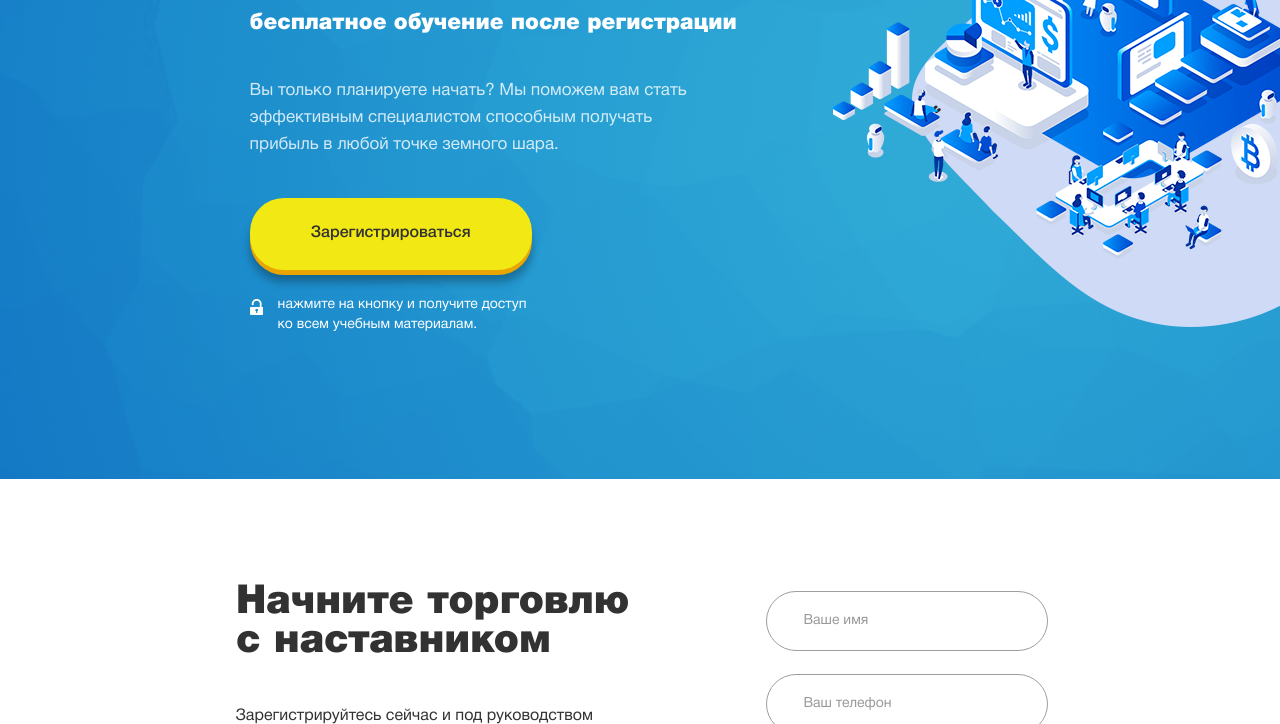
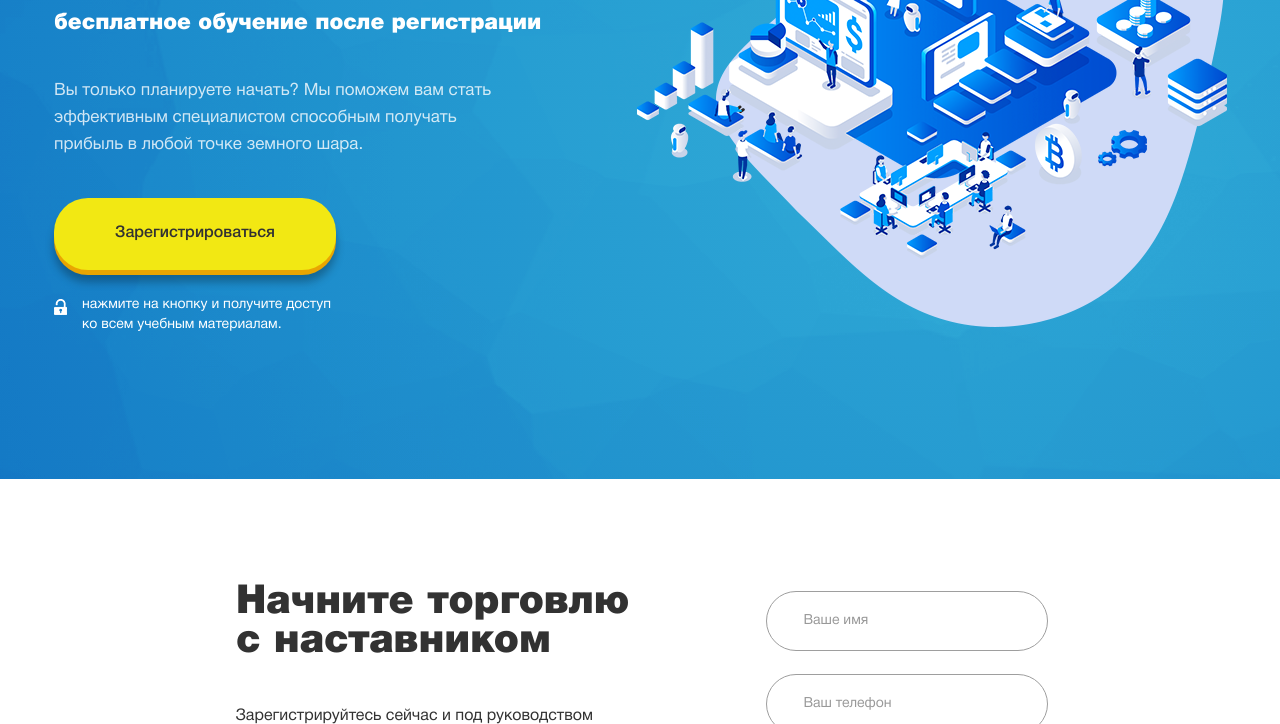
Before and after one commit to Soopcheg/Soopcheg.github.io, a plain HTML site: page bipart/index.html in a window 1280 px wide. Shown: the part 376-1100 px from the top of the page. Drawn offline with Linux system fonts and the light colour scheme.

Commit message:
Add files via upload

```diff
--- a/bipart/style.css
+++ b/bipart/style.css
@@ -164,7 +164,7 @@ header .start_edu h3 {
   padding-bottom: 144px;
 }
 .main .start .content {
-  width: 61%;
+  width: 1172px;
   margin: 0 auto;
   display: flex;
 }
```
